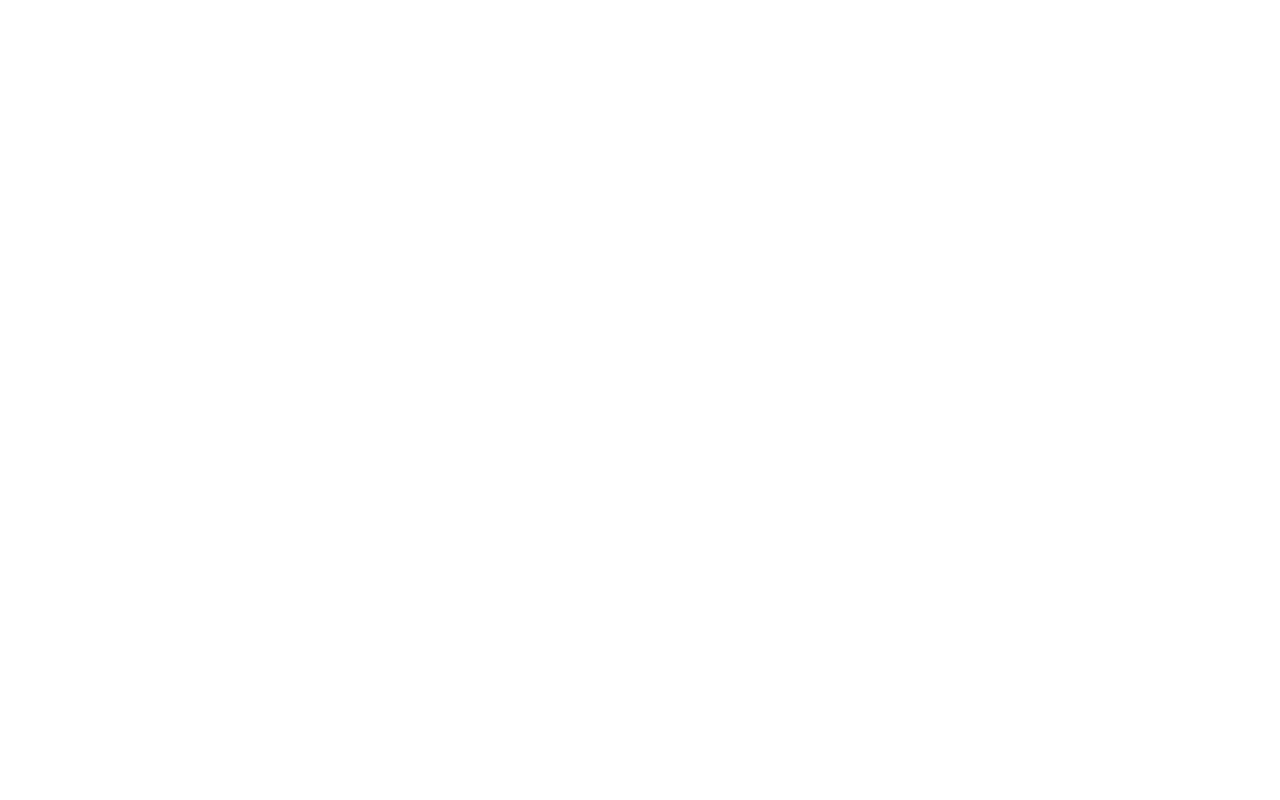
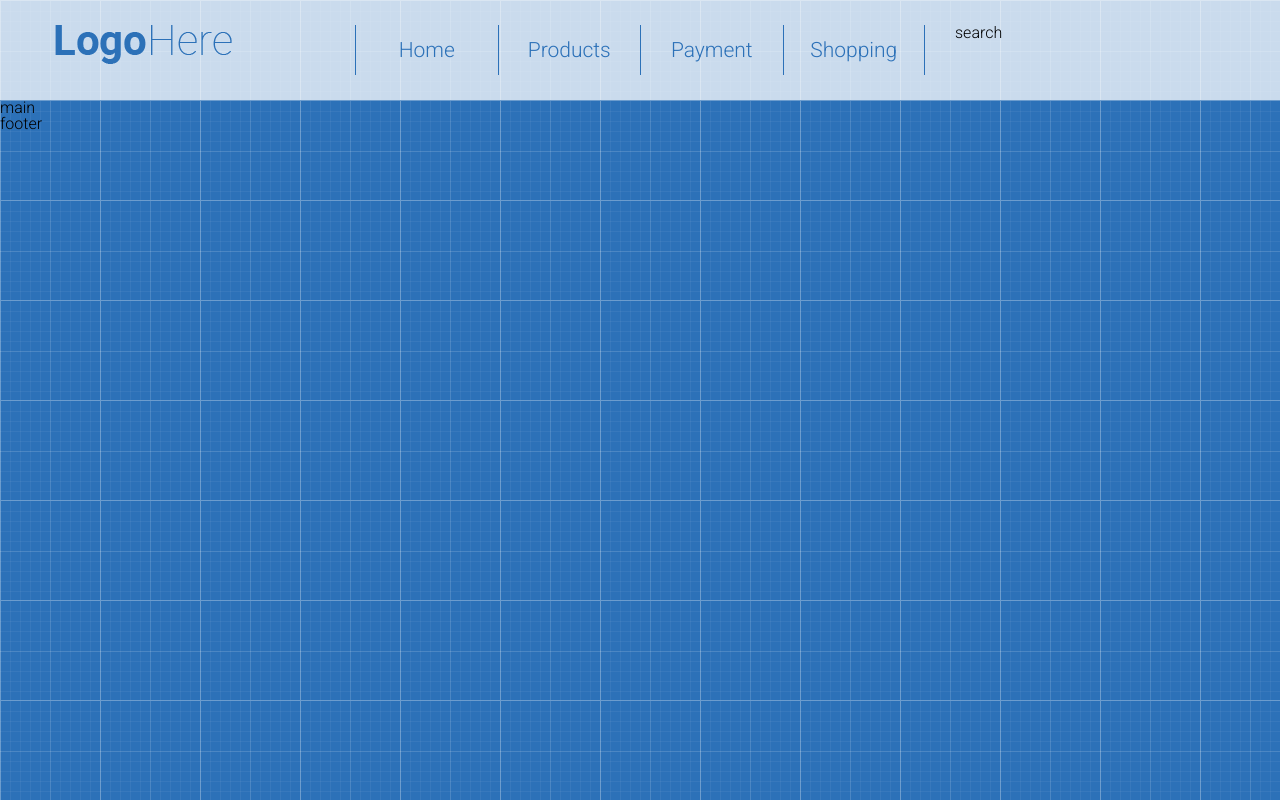
Before and after one commit to IrynaBaraboi/shop-project, a plain HTML site: page index.html in a window 1280 px wide. Drawn offline with Linux system fonts and the light colour scheme.

Commit message:
add logo and menu

```diff
--- a/index.html
+++ b/index.html
@@ -5,9 +5,38 @@
     <meta http-equiv="X-UA-Compatible" content="IE=edge">
     <meta name="viewport" content="width=device-width, initial-scale=1.0">
     <title>Document</title>
-    <link rel="stylesheet" href="style.css"
+    <link rel="stylesheet" href="reset.css">
+    <link rel="stylesheet" href="style.css">
+    <link rel="preconnect" href="https://fonts.googleapis.com">
+    <link rel="preconnect" href="https://fonts.gstatic.com" crossorigin>
+    <link href="https://fonts.googleapis.com/css2?family=Roboto:wght@300;700&display=swap" rel="stylesheet">
 </head>
 <body>
-
+    <header class="header">
+        <div class="conteiner">
+            <div class="row">
+                <div class="col-3">
+                    <div class="logo">
+                        <a href="">
+                            <img src="images/log.png" alt="">
+                        </a>
+                    </div>
+                </div>
+                <div class="col-6">
+                    <nav>
+                        <ul class="menu">
+                            <li><a href="">Home</a></li>
+                            <li><a href="">Products</a></li>
+                            <li><a href="">Payment</a></li>
+                            <li><a href="">Shopping</a></li>
+                        </ul>
+                    </nav>
+                </div>
+                <div class="col-3">search</div>
+            </div>
+        </div>
+    </header>
+    <main class="main">main</main>
+    <footer class="footer">footer</footer>
 </body>
 </html>
--- /dev/null
+++ b/reset.css
@@ -0,0 +1,48 @@
+/* http://meyerweb.com/eric/tools/css/reset/
+   v2.0 | 20110126
+   License: none (public domain)
+*/
+
+html, body, div, span, applet, object, iframe,
+h1, h2, h3, h4, h5, h6, p, blockquote, pre,
+a, abbr, acronym, address, big, cite, code,
+del, dfn, em, img, ins, kbd, q, s, samp,
+small, strike, strong, sub, sup, tt, var,
+b, u, i, center,
+dl, dt, dd, ol, ul, li,
+fieldset, form, label, legend,
+table, caption, tbody, tfoot, thead, tr, th, td,
+article, aside, canvas, details, embed,
+figure, figcaption, footer, header, hgroup,
+menu, nav, output, ruby, section, summary,
+time, mark, audio, video {
+	margin: 0;
+	padding: 0;
+	border: 0;
+	font-size: 100%;
+	font: inherit;
+	vertical-align: baseline;
+}
+/* HTML5 display-role reset for older browsers */
+article, aside, details, figcaption, figure,
+footer, header, hgroup, menu, nav, section {
+	display: block;
+}
+body {
+	line-height: 1;
+}
+ol, ul {
+	list-style: none;
+}
+blockquote, q {
+	quotes: none;
+}
+blockquote:before, blockquote:after,
+q:before, q:after {
+	content: '';
+	content: none;
+}
+table {
+	border-collapse: collapse;
+	border-spacing: 0;
+}
--- a/style.css
+++ b/style.css
@@ -0,0 +1,68 @@
+*{
+    box-sizing: border-box;
+}
+body{
+    font-family: 'Roboto', sans-serif;
+    background-image: url(../shop-project/images/patt.png);
+}
+.conteiner{
+    width: 1200px;
+    margin: 0 auto;
+    padding-left: 15px;
+    padding-right: 15px;
+}
+.col-1{
+    width: 8.33333%;
+}
+.col-2{
+    width: 16.66667%;
+}
+.col-3{
+    width: 25%;
+}
+.col-6{
+    width: 50%;
+}
+.col-12{
+    width: 100%;
+}
+[class*="col-"]{
+    float: left;
+    padding-left: 15px;
+    padding-right: 15px;
+}
+.row::after,.menu:after{
+    content: "";
+    display: block;
+    clear: both;
+}
+.row{
+    margin-left: -15px;
+    margin-right: -15px;
+}
+.header{
+    background-color: rgba(255, 255, 255, 0.75);
+    padding: 25px 0;
+}
+.menu li{
+    float: left;
+    width: 25%;
+    border-left: 1px solid #2c71b8;
+}
+.menu li:last-child{
+    border-right: 1px solid #2c71b8;
+}
+.menu a {
+    height: 50px;
+    display: block;
+    text-align: center;
+    line-height: 50px;
+    color: #2c71b8;
+    font-size: 21px;
+    text-decoration: none;
+
+}
+.menu a:hover{
+    background-color: #2c71b8;
+    color: white;
+}
```
Also changed, not shown: images/icon.png (added), images/log.png (added), images/patt.png (added).
